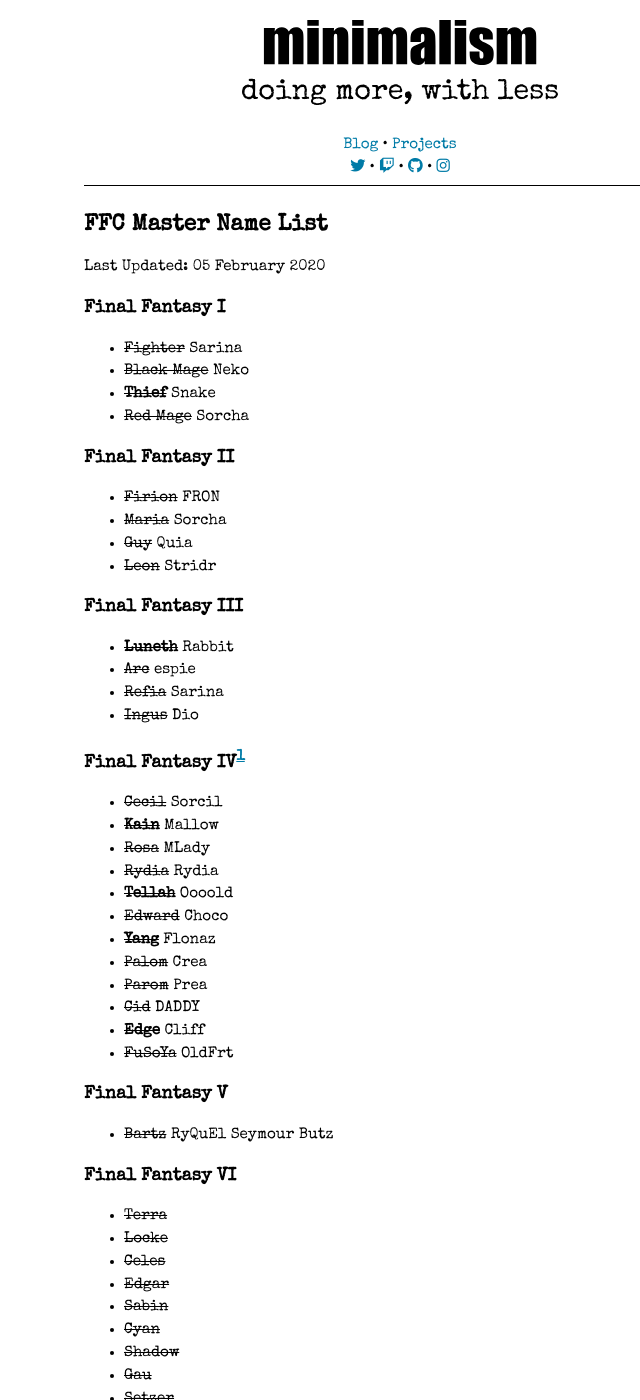
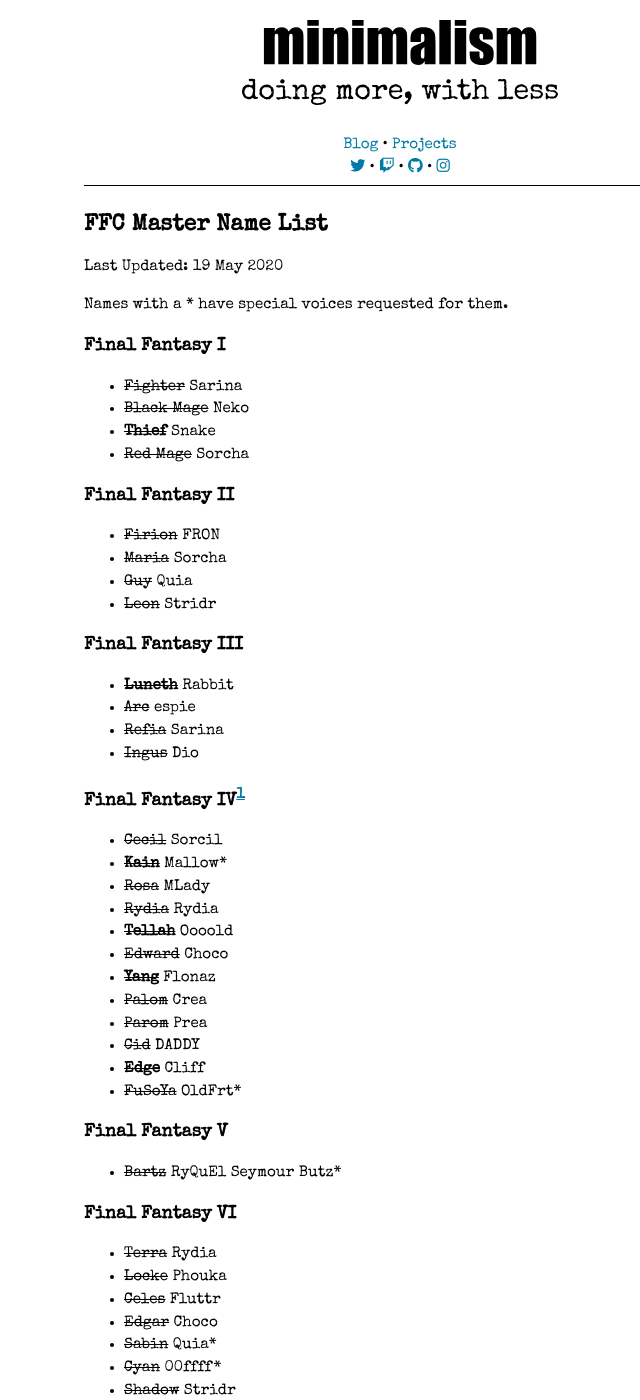
Before and after one commit to rabbitDumpling/rabbitdumpling.github.io, a Jekyll site: the page built from projects/ffc/ffc-names.md, in a window 1280 px wide and 1400 px high. Shown: the whole window, without its empty margins (240-880 px from the left). Built offline with Jekyll 4.4.1, drawn with Linux system fonts in a browser that asks for light colours; nearby versions of some CDN libraries; some of the changed text lies outside the part shown.

Commit message:
Update ffnames

```diff
--- a/projects/ffc/ffc-names.md
+++ b/projects/ffc/ffc-names.md
@@ -5,7 +5,9 @@ permalink: /ffc-names/
 author: SDC
 ---
 
-Last Updated: 05 February 2020
+Last Updated: 19 May 2020
+
+Names with a * have special voices requested for them.
 
 ### Final Fantasy I
 * ~~Fighter~~ Sarina
@@ -27,7 +29,7 @@ Last Updated: 05 February 2020
 
 ### Final Fantasy IV[^1]
 * ~~Cecil~~ Sorcil
-* ~~**Kain**~~ Mallow
+* ~~**Kain**~~ Mallow*
 * ~~Rosa~~ MLady
 * ~~Rydia~~ Rydia
 * ~~**Tellah**~~ Oooold
@@ -37,27 +39,27 @@ Last Updated: 05 February 2020
 * ~~Parom~~ Prea
 * ~~Cid~~ DADDY
 * ~~**Edge**~~ Cliff
-* ~~FuSoYa~~ OldFrt
+* ~~FuSoYa~~ OldFrt*
 
 ### Final Fantasy V
-* ~~Bartz~~ RyQuEl Seymour Butz
+* ~~Bartz~~ RyQuEl Seymour Butz*
 
 
 ### Final Fantasy VI
-* ~~Terra~~
-* ~~Locke~~
-* ~~Celes~~
-* ~~Edgar~~
-* ~~Sabin~~
-* ~~Cyan~~
-* ~~Shadow~~
-* ~~Gau~~
-* ~~Setzer~~
-* ~~Strago~~
-* ~~Relm~~
-* ~~Mog~~
-* ~~Gogo~~
-* ~~Umaro~~
+* ~~Terra~~ Rydia
+* ~~Locke~~ Phouka
+* ~~Celes~~ Fluttr
+* ~~Edgar~~ Choco
+* ~~Sabin~~ Quia*
+* ~~Cyan~~ 00ffff*
+* ~~Shadow~~ Stridr
+* ~~Gau~~ Neko
+* ~~Setzer~~ DADDY
+* ~~Strago~~ OldFrt
+* ~~Relm~~ Wewm*
+* ~~Mog~~ Flfntr*
+* Gogo
+* ~~Umaro~~ NU
 
 ### Final Fantasy VII
 * ~~Cloud~~
```
